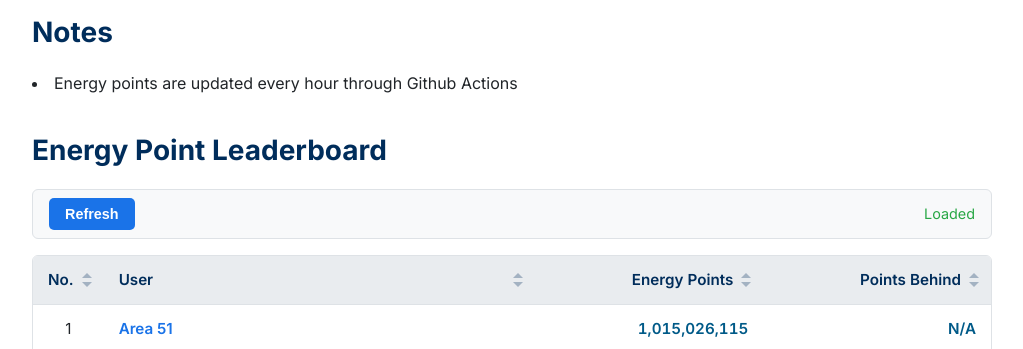
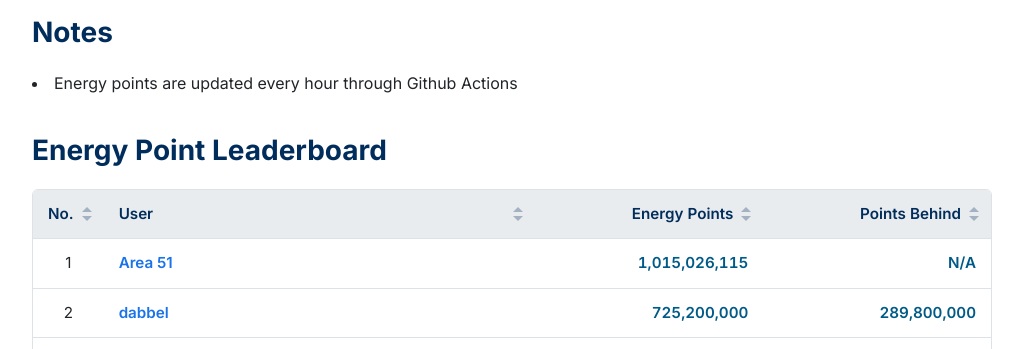
Before and after one commit to Keylightgithub/Khan_Academy_Leaderboard, a website: page index.html in a window 1280 px wide. Shown: the part 449-798 px from the top of the page, without its empty margins (128-1151 px from the left). Drawn offline with Linux system fonts and the light colour scheme.

Commit message:
sorting fixes

```diff
--- a/ep_leaderboard/ep_leaderboard.js
+++ b/ep_leaderboard/ep_leaderboard.js
@@ -28,8 +28,8 @@ function sortTableByColumn(table, column, asc = true) {
                 bVal = parseFloat(bColText.replace(/,/g, ''));
                 break;
             case 3: // Points Behind
-                aVal = aColText === 'N/A' ? 0 : parseFloat(aColText.replace(/M/g, '')) * 1000000;
-                bVal = bColText === 'N/A' ? 0 : parseFloat(bColText.replace(/M/g, '')) * 1000000;
+                aVal = aColText === 'N/A' ? 0 : parseFloat(aColText.replace(/,/g, ''));
+                bVal = bColText === 'N/A' ? 0 : parseFloat(bColText.replace(/,/g, ''));
                 break;
             case 1: // User (default text sort)
             default:
@@ -73,14 +73,6 @@ document.querySelectorAll(".wikitable.sortable th").forEach(headerCell => {
  */
 function formatNumberWithCommas(num) {
     return num.toString().replace(/\B(?=(\d{3})+(?!\d))/g, ",");
-}
-
-function setStatus(message, type = 'info') {
-    const statusEl = document.getElementById('leaderboard-status');
-    if (!statusEl) return;
-    statusEl.textContent = message || '';
-    statusEl.className = '';
-    if (type) statusEl.classList.add(`status-${type}`);
 }
 
 /**
@@ -131,7 +123,12 @@ function renderLeaderboardFromJson(data) {
         // Points Behind
         const tdBehind = document.createElement('td');
         tdBehind.className = 'points';
-        tdBehind.textContent = entry.pointsBehindRaw != null ? entry.pointsBehindRaw : (entry.pointsBehind != null ? formatNumberWithCommas(entry.pointsBehind) : '');
+        if (entry.pointsBehind != null) {
+            tdBehind.textContent = formatNumberWithCommas(entry.pointsBehind);
+        } else {
+            // This handles the "N/A" for the first rank.
+            tdBehind.textContent = entry.pointsBehindRaw != null ? entry.pointsBehindRaw : '';
+        }
         tr.appendChild(tdBehind);
 
         tBody.appendChild(tr);
@@ -149,7 +146,6 @@ function getLeaderboardJsonPath() {
 
 function fetchAndRender() {
     const jsonPath = getLeaderboardJsonPath();
-    setStatus('Loading...', 'loading');
     return fetch(jsonPath)
         .then(resp => {
             if (!resp.ok) throw new Error('Failed to load ' + jsonPath + ' (status: ' + resp.status + ')');
@@ -157,12 +153,9 @@ function fetchAndRender() {
         })
         .then(data => {
             renderLeaderboardFromJson(data);
-            setStatus('Loaded', 'success');
-            // re-enable sorting (headers already wired up on script execution)
             return data;
         })
         .catch(err => {
-            setStatus('Could not load leaderboard (see console)', 'error');
             // eslint-disable-next-line no-console
             console.warn('Could not load leaderboard JSON:', err);
             throw err;
@@ -170,13 +163,6 @@ function fetchAndRender() {
 }
 
 document.addEventListener('DOMContentLoaded', () => {
-    const refreshBtn = document.getElementById('refresh-leaderboard');
-    if (refreshBtn) {
-        refreshBtn.addEventListener('click', () => {
-            fetchAndRender().catch(() => {});
-        });
-    }
-
     // Initial fetch
     fetchAndRender().catch(() => {});
 });
--- a/index.css
+++ b/index.css
@@ -166,49 +166,6 @@ h2 {
     margin-top: 2rem;
 }
 
-.leaderboard-controls {
-    display: flex;
-    justify-content: space-between;
-    align-items: center;
-    margin-bottom: 1rem;
-    padding: 0.5rem 1rem;
-    background-color: #f8f9fa;
-    border-radius: 6px;
-    border: 1px solid var(--border-color);
-}
-
-#refresh-leaderboard {
-    padding: 8px 16px;
-    font-size: 0.9rem;
-    font-weight: 600;
-    color: #fff;
-    background-color: var(--link-color);
-    border: none;
-    border-radius: 5px;
-    cursor: pointer;
-    transition: background-color 0.2s ease-in-out;
-}
-
-#refresh-leaderboard:hover {
-    background-color: var(--link-hover-color);
-}
-
-#leaderboard-status {
-    font-size: 0.9rem;
-    color: #6c757d;
-    font-weight: 500;
-}
-
-#leaderboard-status.status-loading {
-    color: var(--link-color);
-}
-#leaderboard-status.status-success {
-    color: #28a745;
-}
-#leaderboard-status.status-error {
-    color: #dc3545;
-}
-
 .table-wrapper {
     overflow-x: auto;
     border: 1px solid var(--border-color);
--- a/index.html
+++ b/index.html
@@ -2,7 +2,7 @@
 <html lang="en">
 <head>
     <meta charset="UTF-8">
-    <meta name="viewport" content="width=device-width, initial-scale-1.0">
+    <meta name="viewport" content="width=device-width, initial-scale=1.0">
     <title>Khan Academy Energy Points Leaderboard</title>
     <link rel="stylesheet" href="index.css">
     <link rel="preconnect" href="https://fonts.googleapis.com">
@@ -46,10 +46,6 @@
 
         <section class="leaderboard">
             <h2>Energy Point Leaderboard</h2>
-            <div class="leaderboard-controls">
-                <button id="refresh-leaderboard" type="button">Refresh</button>
-                <div id="leaderboard-status" role="status" aria-live="polite"></div>
-            </div>
             <div class="table-wrapper">
                 <table class="wikitable sortable">
                     <thead>
```
Also changed, not shown: ep_leaderboard/ep_leaderboard.html (+0 -4 lines), scrape.js (+29 -0 lines).
